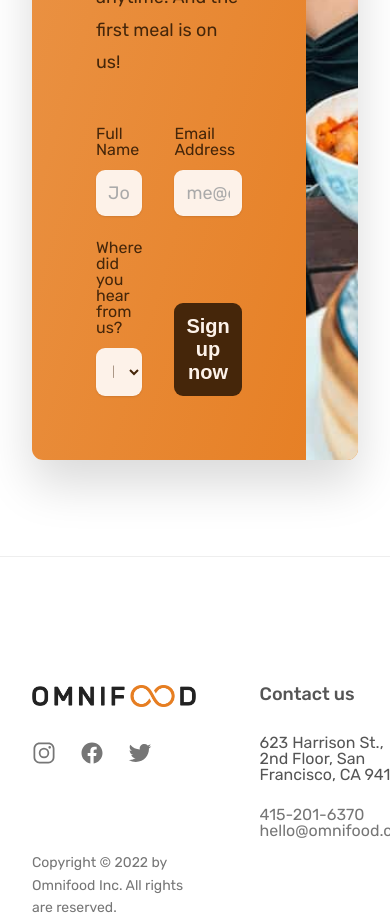
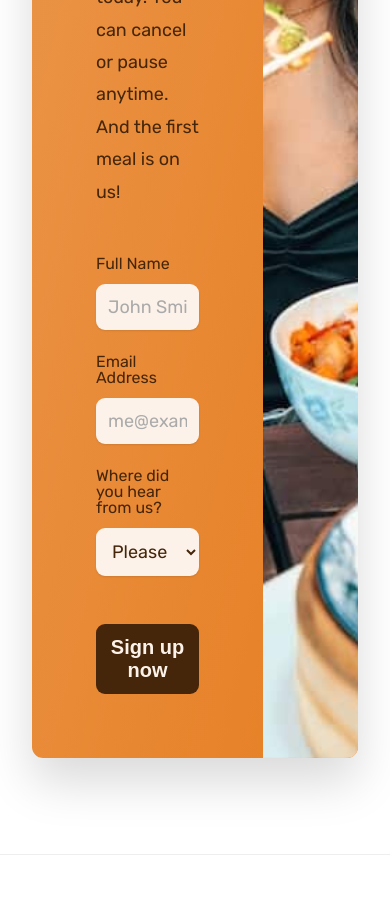
Before and after one commit to hsn2903/omnifood-react, a React (Create React App) app: page / in a window 390 px wide. Shown: the part 9740-10663 px from the top of the page. Built offline with nearby package versions, Linux system fonts and the light colour scheme.

Commit message:
update cta section

```diff
--- a/src/components/home/CallToAction.css
+++ b/src/components/home/CallToAction.css
@@ -69,3 +69,20 @@
   outline: none;
   box-shadow: 0 0 0 0.8rem hsla(26, 84%, 95%, 0.5);
 }
+
+/* ************************ */
+/* Below 944px (Tabltes) */
+/* ************************ */
+@media (max-width: 59em) {
+  .cta {
+    grid-template-columns: 3fr 2fr;
+  }
+
+  .cta-form {
+    grid-template-columns: 1fr;
+  }
+
+  .btn--form {
+    margin-top: 2.4rem;
+  }
+}
```
